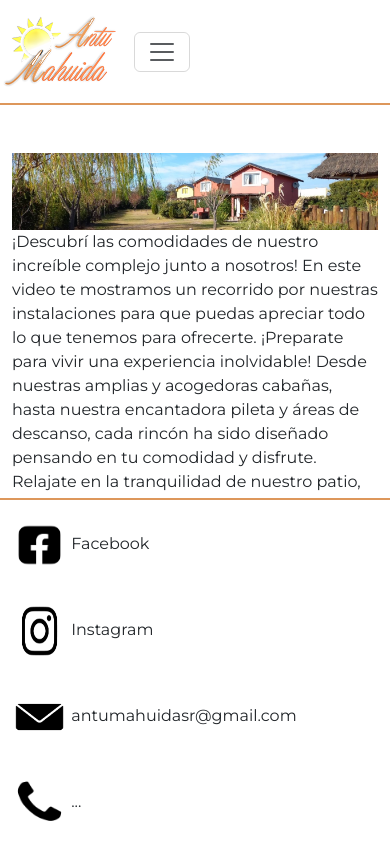
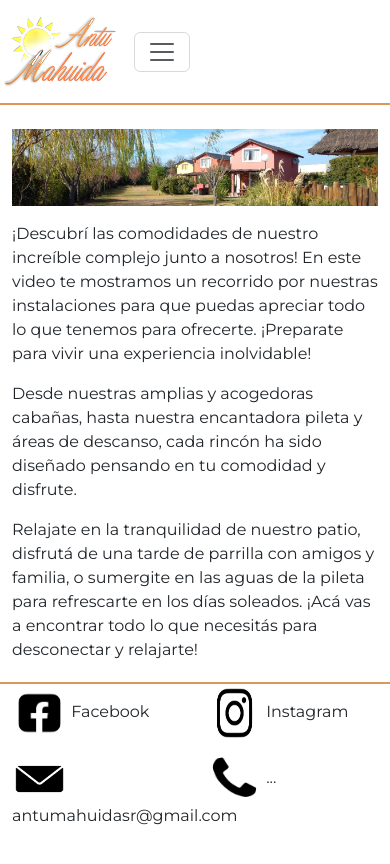
Before and after one commit to Gonzalo-Gallegos/PreEntrega3Gallegos, a plain HTML site: page index.html in a window 390 px wide. Drawn offline with nearby package versions, Linux system fonts and the light colour scheme.

Commit message:
Diseño responsive y viewport y footer responsive

```diff
--- a/Styles/Styles.css
+++ b/Styles/Styles.css
@@ -5,11 +5,11 @@
     box-sizing: border-box;
     text-decoration: none;
     list-style: none;
+    font-family: 'Montserrat', sans-serif;
 }
 
 /*Header*/
 Header{
-    font-family: 'Montserrat', sans-serif;
     display: flex;
 }
 
@@ -41,6 +41,7 @@ ul li{
 /*Mains*/
 main{
     font-family: 'Montserrat', sans-serif;
+    padding-bottom: 30%; /*Parche*/
 }
 
 a{
@@ -61,15 +62,6 @@ a{
     padding: 5px 10px 15px 10px;
 }
 
-.Imágenes-galeria{
-    margin-top: 10px;
-    margin-left: 5px;
-    height: 300px;
-    width: 400px;
-    border-style: solid;
-    border-width: 2px;
-}
-
 /*Fin Mains*/
 
 /*Footer*/
@@ -78,13 +70,12 @@ footer {
     background-color: white;
     border-top: 2px solid #DD975B;
     font-family: 'Montserrat', sans-serif;
-    position: absolute;
     bottom: 0;
     width: 100%;
 }
 
-footer .col-12 {
-    margin-top: 20px; /* Ajusta el valor según el espacio que desees */
+footer{
+    padding-top: 1%;
 }
 
 .Foto-footer{
--- a/index.html
+++ b/index.html
@@ -8,14 +8,14 @@
     <link href="https://fonts.googleapis.com/css2?family=Montserrat:wght@400;700&display=swap" rel="stylesheet">
     <!--Bootstrap-->
     <link href="https://cdn.jsdelivr.net/npm/bootstrap@5.3.2/dist/css/bootstrap.min.css"
-        rel="stylesheet"
-        integrity="sha384-T3c6CoIi6uLrA9TneNEoa7RxnatzjcDSCmG1MXxSR1GAsXEV/Dwwykc2MPK8M2HN"
-        crossorigin="anonymous">
+     rel="stylesheet"
+    integrity="sha384-T3c6CoIi6uLrA9TneNEoa7RxnatzjcDSCmG1MXxSR1GAsXEV/Dwwykc2MPK8M2HN"
+    crossorigin="anonymous">
     <link rel="stylesheet" href="./Styles/Styles.css">
     <title>Inicio | Antu Mahuida</title>
-
     <!--Favicon-->
     <link rel="shortcut icon" href="./Favicon.png"> <!--Este logo es temporal-->
+    <meta name="viewport" content="width=device-width, initial-scale=1">
 </head>
 
 <body>
@@ -55,7 +55,7 @@
     <!--FIN HEADER-->
     <!--FIN HEADER-->
 
-    <main class="container mt-5">
+    <main class="container-fluid mt-4">
         <!-- Primera fila para la imagen -->
         <div class="row">
             <div class="col-lg-12">
@@ -64,25 +64,21 @@
                 </section>
             </div>
         </div>
-
         <!-- Segunda fila para el texto presentación -->
-        <div class="row">
-            <div class="col-lg-12">
+        <div>
+            <div class="row">
+              <div class="col-lg-12">
                 <section>
-                    <article>
-                        <p>¡Descubrí las comodidades de nuestro increíble complejo junto a nosotros! En este video te mostramos un
-                            recorrido por nuestras instalaciones para que puedas apreciar todo lo que tenemos para ofrecerte.
-                            ¡Preparate para vivir una experiencia inolvidable!
-
-                            Desde nuestras amplias y acogedoras cabañas, hasta nuestra encantadora pileta y áreas de descanso, cada
-                            rincón ha sido diseñado pensando en tu comodidad y disfrute.
-
-                            Relajate en la tranquilidad de nuestro patio, disfrutá de una tarde de parrilla con amigos y familia, o
-                            sumergite en las aguas de la pileta para refrescarte en los días soleados. ¡Acá vas a encontrarar todo lo
-                            que necesitás para desconectar y relajarte!
-
-                            No esperes más y comenzá a planificar tu escapada a Antu Mahuida. ¡Te aseguramos una estadía llena de
-                            comodidades y momentos inolvidables!
+                  <article class="mt-3">
+                    <p class="text-lg" class="fs-3">¡Descubrí las comodidades de nuestro increíble complejo junto a nosotros! En este video te mostramos un recorrido por nuestras instalaciones para que puedas apreciar todo lo que tenemos para ofrecerte. ¡Preparate para vivir una experiencia inolvidable!</p>
+                    <p class="text-lg" class="fs-3">Desde nuestras amplias y acogedoras cabañas, hasta nuestra encantadora pileta y áreas de descanso, cada rincón ha sido diseñado pensando en tu comodidad y disfrute.</p>
+                    <p class="text-lg" class="fs-3">Relajate en la tranquilidad de nuestro patio, disfrutá de una tarde de parrilla con amigos y familia, o sumergite en las aguas de la pileta para refrescarte en los días soleados. ¡Acá vas a encontrar todo lo que necesitás para desconectar y relajarte!</p>
+                    <p class="text-lg" class="fs-3">No esperes más y comenzá a planificar tu escapada a Antu Mahuida. ¡Te aseguramos una estadía llena de comodidades y momentos inolvidables!</p>
+                  </article>
+                </section>
+              </div>
+            </div>
+          </div>
                         </p>
                     </article>
                 </section>
@@ -90,37 +86,40 @@
         </div>
     </main>
 
-    <!--Footer-->
-    <footer>
-        <div class="container">
+    <!--Footer parcheado con padding en styles-->
+    <footer class="fixed-bottom">
+        <div class="container-fluid">
             <div class="row">
-                <div class="col-md-6 col-12">
+                <!-- En pantallas grandes y medianas (md y up), se muestran 4 columnas en una fila -->
+                <div class="col-md-3 col-6">
                     <ul class="list-unstyled">
                         <li>
                             <img src="./Assets/Footer/Facebook.png" alt="" class="Foto-footer"> Facebook
                         </li>
                     </ul>
                 </div>
-                <div class="col-md-6 col-12">
+                <div class="col-md-3 col-6">
                     <ul class="list-unstyled">
                         <li>
                             <img src="./Assets/Footer/instagram.png" alt="" class="Foto-footer"> Instagram
                         </li>
                     </ul>
                 </div>
-            </div>
-            <div class="row">
-                <div class="col-md-6 col-12">
+                <div class="col-md-3 col-6">
                     <ul class="list-unstyled">
                         <li>
                             <img src="./Assets/Footer/Mail.png" alt="" class="Foto-footer"> antumahuidasr@gmail.com
                         </li>
                     </ul>
                 </div>
-                <div class="col-md-6 col-12">
+                <div class="col-md-3 col-6">
                     <ul class="list-unstyled">
                         <li>
                             <img src="./Assets/Footer/Telefono.png" alt="" class="Foto-footer"> ... <!-- Inserte teléfono aquí -->
+                        </li>
+                    </ul>
+                </div>
+            </div>
                         </li>
                     </ul>
                 </div>
```
Also changed, not shown: Pages/Contacto.html (+22 -17 lines), Pages/Galería.html (+17 -14 lines), Pages/Servicios.html (+16 -13 lines), Pages/Ubicación.html (+17 -16 lines).
